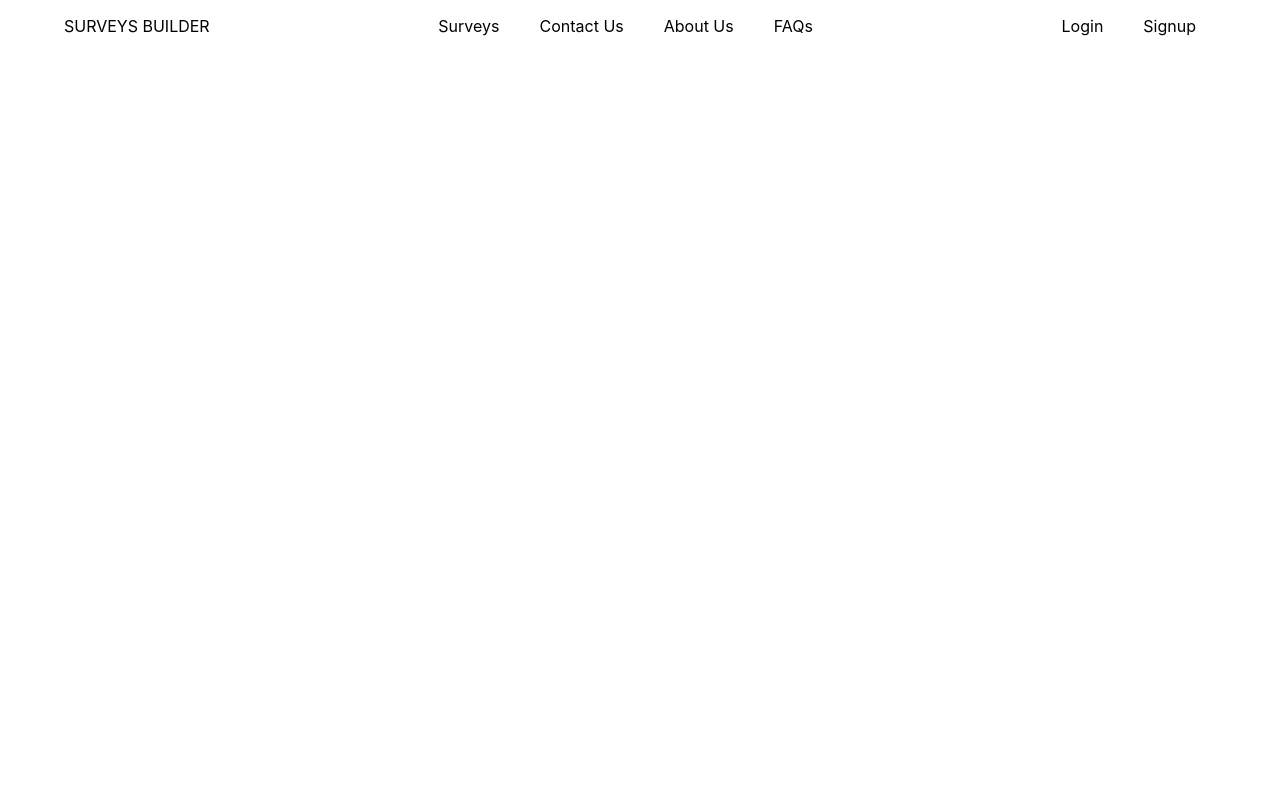
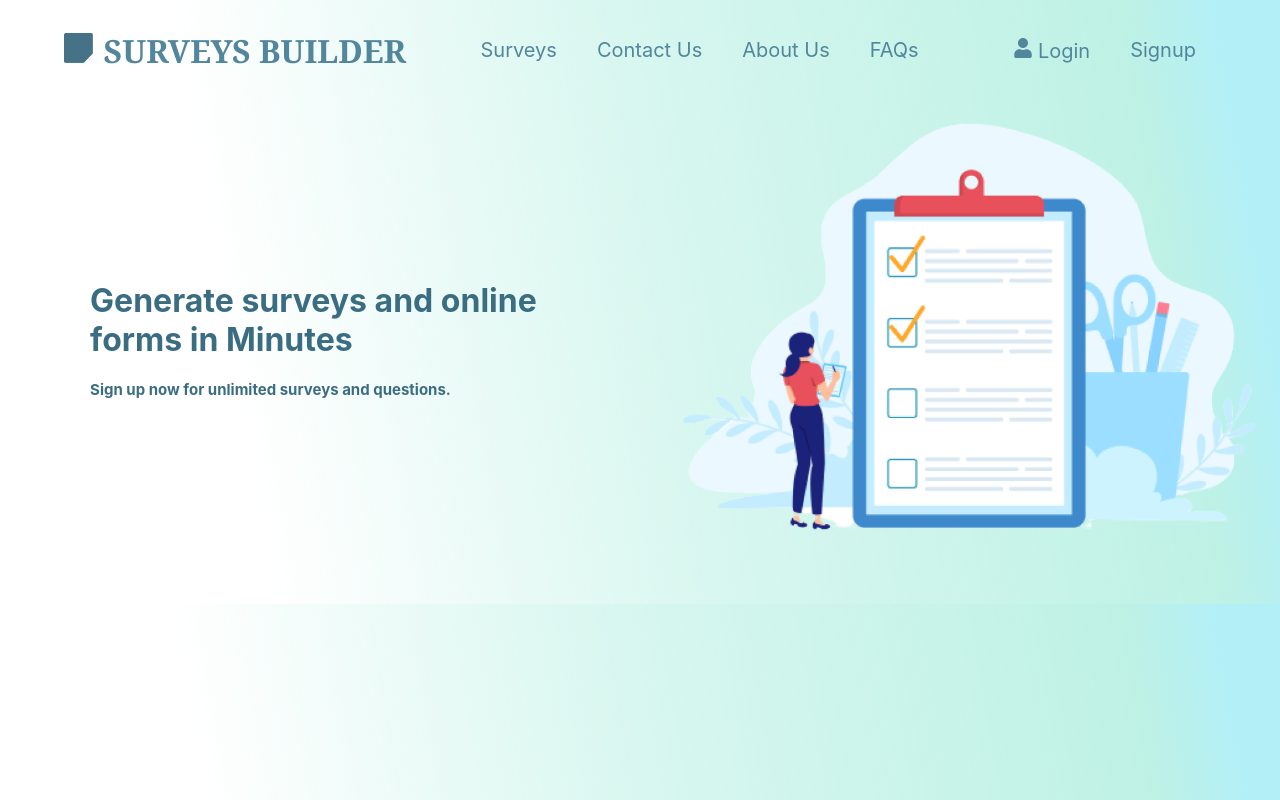
Before and after one commit to jad-amine/Surveys-Builder_React_Laravel_mySQL, a React (Create React App) app in the folder react.js/: page / in a window 1280 px wide. Built offline with nearby package versions, Linux system fonts and the light colour scheme; no server answers.

Commit message:
Created Home component

```diff
--- a/react.js/src/App.css
+++ b/react.js/src/App.css
@@ -1,17 +1,13 @@
-.App {
-  text-align: center;
-}
-
-.App-logo {
-  height: 40vmin;
-  pointer-events: none;
-}
-
+/* Navbar */
 .container{
   display: flex;
   justify-content: space-between;
+  align-items: center;
   width: 90%;
   margin: 0 auto;
+  height: 100px;
+  color: #52869C;
+  font-size: 20px;
 }
 
 .container > ul {
@@ -23,32 +19,46 @@
   margin: 0 20px;
 }
 
-@media (prefers-reduced-motion: no-preference) {
-  .App-logo {
-    animation: App-logo-spin infinite 20s linear;
-  }
+.container img{
+  height: 30px;
+}
+.container span{
+  margin-left: 5px;
+  /* font-family:system-ui, -apple-system, BlinkMacSystemFont, 'Segoe UI', Roboto, Oxygen, Ubuntu, Cantarell, 'Open Sans', 'Helvetica Neue', sans-serif; */
 }
 
-.App-header {
-  background-color: #282c34;
-  min-height: 100vh;
-  display: flex;
-  flex-direction: column;
-  align-items: center;
-  justify-content: center;
-  font-size: calc(10px + 2vmin);
-  color: white;
+#logo{
+  font-weight: bold;
+  font-size: 32px;
+  font-family:Cambria, Cochin, Georgia, Times, 'Times New Roman', serif;
 }
 
-.App-link {
-  color: #61dafb;
+/* Home Section */
+
+.home-page {
+  display: flex;
+  flex: wrap;
+  justify-content: space-around;
+  align-items: center;
 }
 
-@keyframes App-logo-spin {
-  from {
-    transform: rotate(0deg);
-  }
-  to {
-    transform: rotate(360deg);
-  }
+.home-page img{
+  height: 500px;
 }
+
+.quote{
+  padding-left: 30px;
+  margin: 0 auto;
+  color: #3b6d82;
+  width: 40%;
+  padding-bottom: 30px;
+}
+
+.quote h2{
+  font-weight: bold;
+}
+
+.quote p{
+  font-size: 15px;
+  font-weight: bold;
+}
--- a/react.js/src/App.js
+++ b/react.js/src/App.js
@@ -1,7 +1,7 @@
 import { useEffect, useState } from "react";
 import "./App.css";
 import Navbar from "./components/Navbar";
-<link rel="stylesheet" href="path/to/font-awesome/css/font-awesome.min.css"></link>
+import Home from "./components/Home";
 
 function App() {
   const [surveys, setSurveys] = useState("");
@@ -29,8 +29,8 @@ function App() {
   return (
     <>
       <Navbar />
+      <Home />
       {/* {surveys ? JSON.stringify(surveys) : "Loading ..."} */}
-
     </>
   );
 }
--- /dev/null
+++ b/react.js/src/components/Home.js
@@ -0,0 +1,17 @@
+import home_img from "../assets/home_img.png";
+
+const Home = () => {
+  return (
+    <div className="home-page">
+      <div className="quote">
+        <h1>Generate surveys and online forms in Minutes</h1>
+        <p>Sign up now for unlimited surveys and questions.</p>
+      </div>
+      <div>
+        <img src={home_img} alt="" />
+      </div>
+    </div>
+  );
+};
+
+export default Home;
--- a/react.js/src/components/Navbar.js
+++ b/react.js/src/components/Navbar.js
@@ -1,8 +1,10 @@
+import { FaUser } from "react-icons/fa";
+import Vector from "../assets/Vector.png";
 
 const Navbar = (props) => {
   return (
     <div className="container">
-      <p>SURVEYS BUILDER</p>
+      <div><img src={Vector} alt="" /> <span id="logo">SURVEYS BUILDER</span></div>
       <ul>
         <li>Surveys</li>
         <li>Contact Us</li>
@@ -10,7 +12,7 @@ const Navbar = (props) => {
         <li>FAQs</li>
       </ul>
       <ul>
-        <li id="signin" onClick={() => console.log('signin')}><i class="fa-solid fa-user"></i>Login</li>
+        <li onClick={() => console.log('signin')}><FaUser/><span  id="signin">Login</span></li>
         <li id="signup" onClick={() => console.log('signup')}>Signup</li>
       </ul>
     </div>
--- a/react.js/src/index.css
+++ b/react.js/src/index.css
@@ -5,6 +5,7 @@ body {
     sans-serif;
   -webkit-font-smoothing: antialiased;
   -moz-osx-font-smoothing: grayscale;
+  background: linear-gradient(260.28deg, rgba(143, 232, 244, 0.69) 4.56%, rgba(100, 222, 193, 0.414) 11.29%, rgba(100, 222, 193, 0.259985) 47.41%, rgba(100, 222, 193, 0) 80.33%);
 }
 
 code {
```
Also changed, not shown: react.js/src/assets/Vector.png (added), react.js/src/assets/home_img.png (added).
